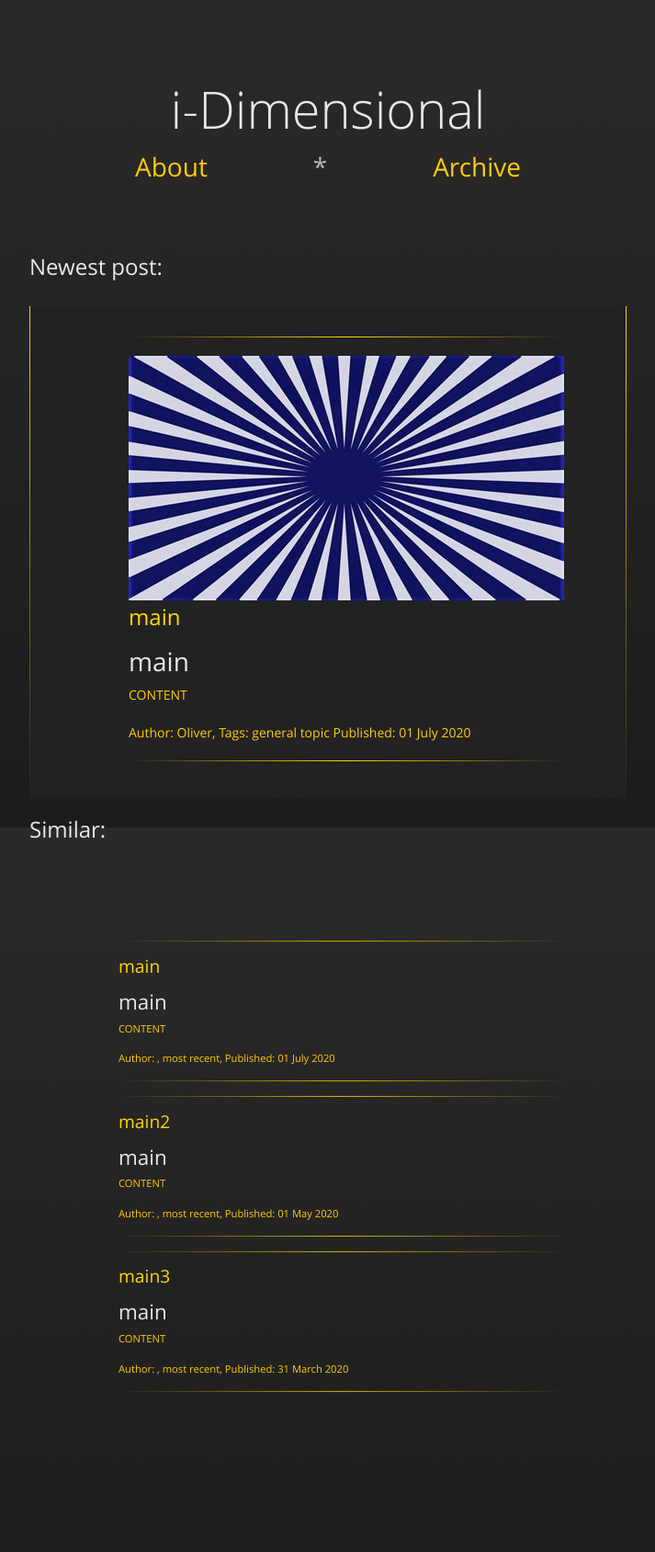
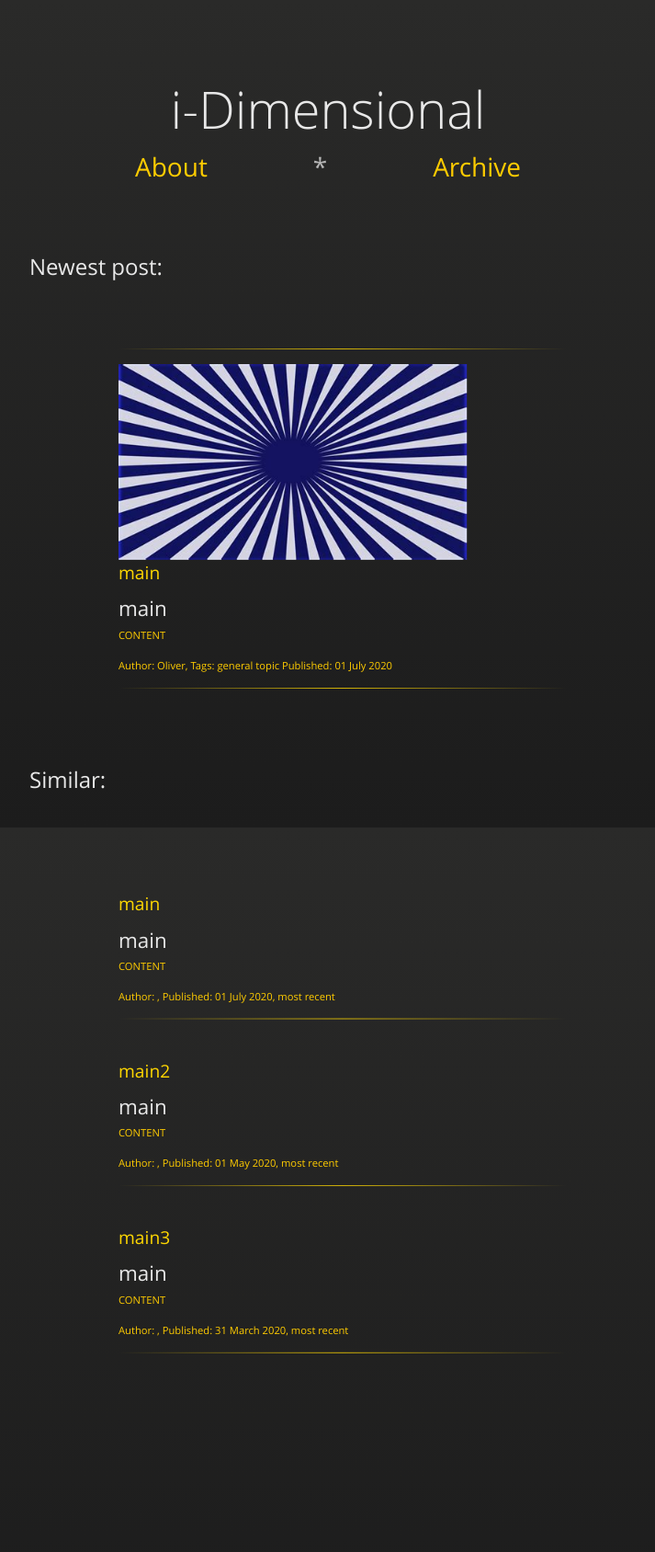
Before and after one commit to nadathos/nadathos.github.io, a Jekyll site: the page built from index.md, in a window 1280 px wide. Shown: the whole page at 92% size, without its empty margins (283-996 px from the left). Built offline with Jekyll 4.4.1, drawn with Linux system fonts in a browser that asks for light colours.

Commit message:
better looks for index

```diff
--- a/index.md
+++ b/index.md
@@ -7,7 +7,7 @@ permalink: /
 
 
 <h2 id="left"> Newest post: </h2>
-<div id="postbox">
+<div id="smaller">
 <ul style="list-style: none;">
   <li>
     {% for post in PostsByDate limit:1 %}
@@ -45,7 +45,7 @@ permalink: /
 </div>
 
 <h2 id="left"> Similar: </h2>
-<div style="padding-top:3%" id="smaller">
+<div id="smaller">
 <ul style="list-style: none;">
   <li>
     {% comment %}---> from https://stackoverflow.com/questions/25348389/jekyll-and-liquid-show-related-posts-by-amount-of-equal-tags-2 {% endcomment %}
@@ -75,7 +75,7 @@ permalink: /
       {% endfor %}
 
       {% if sameTagCount >= minCommonTags %}
-      <hr class="fadinggrad">
+      {% comment %} <hr class="fadinggrad"> {% endcomment %}
           <a style="display:block;" href="{{ post.url }}">
             <div>
               <div>
@@ -83,7 +83,7 @@ permalink: /
                 {%if post.excerpt%}
                   <p>{{post.excerpt}}</p>
                 {%endif%}
-                <p> Author: {{post.author}}, Published: {{post.date | date_to_long_string }}, Common Tags: {{commonTags}}</p>
+                <p> Author: {{post.author}}, Published: {{post.date | date_to_long_string }}, common tags: {{commonTags}}</p>
                 {% if post %}
                 <hr class="fadinggrad">
                 {% endif %}
@@ -100,15 +100,15 @@ permalink: /
       {% assign NumSimilarMissing =  maxRelated| plus: -maxRelatedCounter %}
       {%if NumSimilarMissing != 0%}
       {% for post in PostsByDate limit: NumSimilarMissing offset:1 %}
-      <hr class="fadinggrad">
+      {% comment %} <hr class="fadinggrad"> {% endcomment %}
           <a style="display:block;" href="{{ post.url }}">
-            <div>
+            <div id="left">
               <div>
                 <h2 style="color:gold">{{ post.title }}</h2>
                 {%if post.excerpt%}
                   <p>{{post.excerpt}}</p>
                 {%endif%}
-                <p> Author: {{post.author}}, most recent, Published: {{post.date | date_to_long_string }}</p>
+                <p> Author: {{post.author}}, Published: {{post.date | date_to_long_string }}, most recent</p>
                 {% if post %}
                 <hr class="fadinggrad">
                 {% endif %}
```
